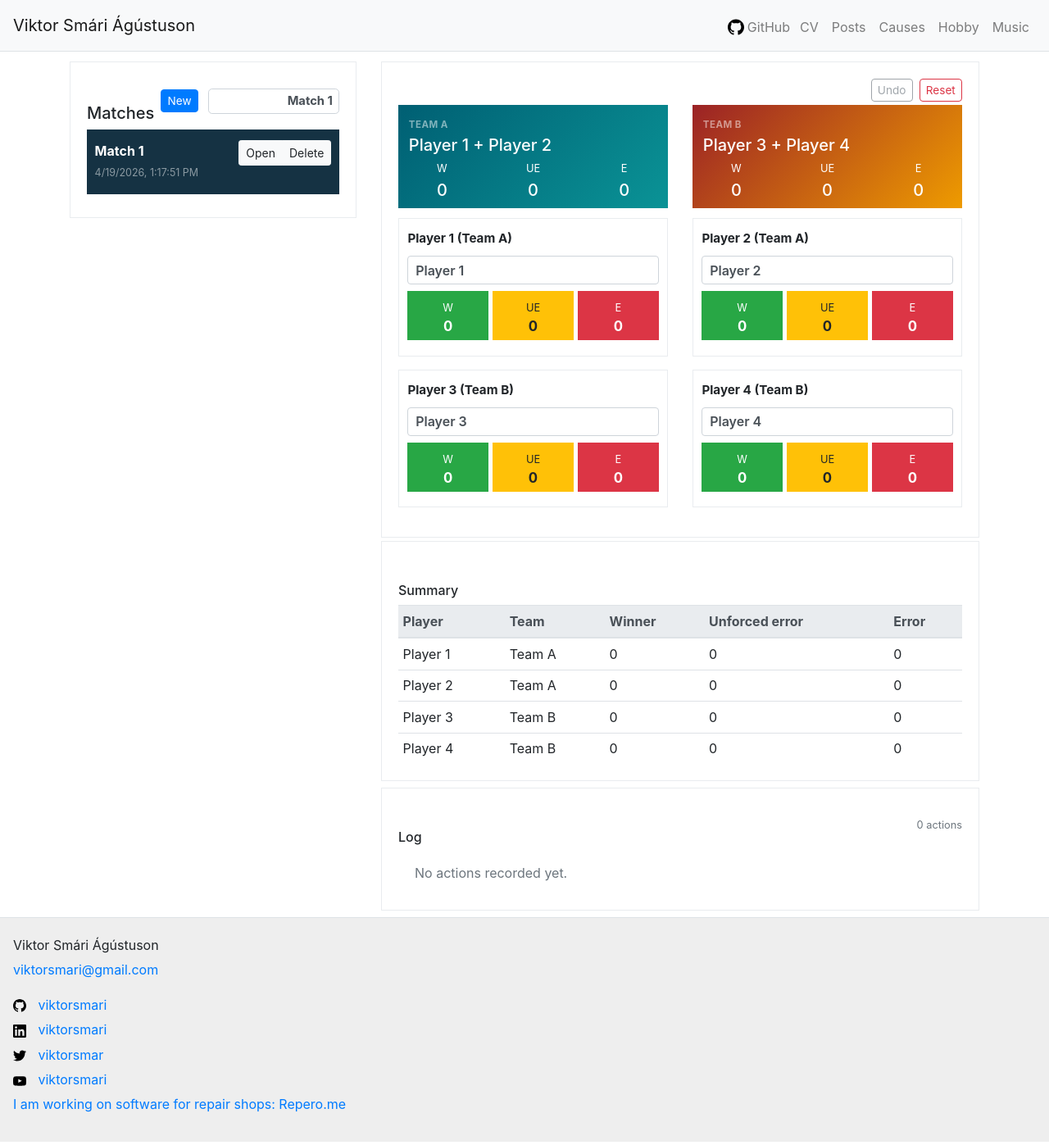
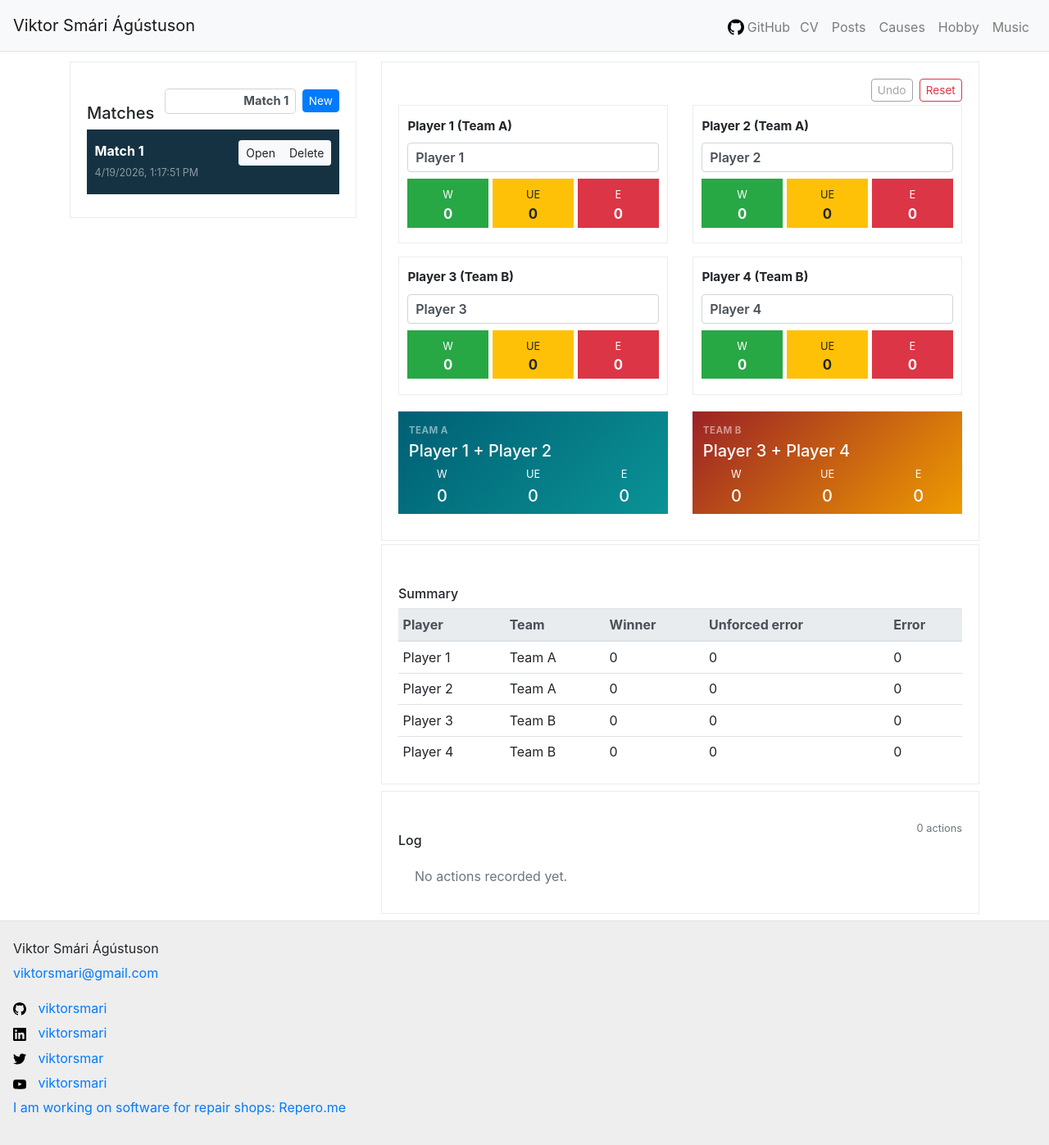
Before and after one commit to viktorsmari/viktorsmari.github.io, a Jekyll site: the page built from padel.html, in a window 1280 px wide and 1397 px high. Shown: the whole window at 82% size. Built offline with Jekyll 4.4.1, drawn with Linux system fonts in a browser that asks for light colours; comment, search, counter and statistics services are not loaded.

Commit message:
Padel cleanup

```diff
--- a/padel.html
+++ b/padel.html
@@ -211,12 +211,10 @@ permalink: /padel.html
       <div class="card padel-card mb-2">
         <div class="card-body">
           <div class="compact-head d-flex justify-content-between align-items-center">
+            <h2 class="h5 mb-0">Matches</h2>
             <div class="d-flex align-items-center">
-              <h2 class="h5 mb-0 mr-2">Matches</h2>
-              <button id="new-match-btn" type="button" class="btn btn-primary mini-btn">New</button>
-            </div>
-            <div class="text-right">
               <input id="current-match-name" type="text" class="form-control form-control-sm compact-input current-match-input" value="" aria-label="Current match name">
+              <button id="new-match-btn" type="button" class="btn btn-primary mini-btn ml-2">New</button>
             </div>
           </div>
 
@@ -239,7 +237,9 @@ permalink: /padel.html
             </div>
           </div>
 
-          <div class="row">
+          <div id="players-container" class="row"></div>
+
+          <div class="row mt-1">
             <div class="col-md-6">
               <div class="team-banner team-a">
                 <div class="compact-label text-white-50">Team A</div>
@@ -281,8 +281,6 @@ permalink: /padel.html
               </div>
             </div>
           </div>
-
-          <div id="players-container" class="row"></div>
         </div>
       </div>
 
```
